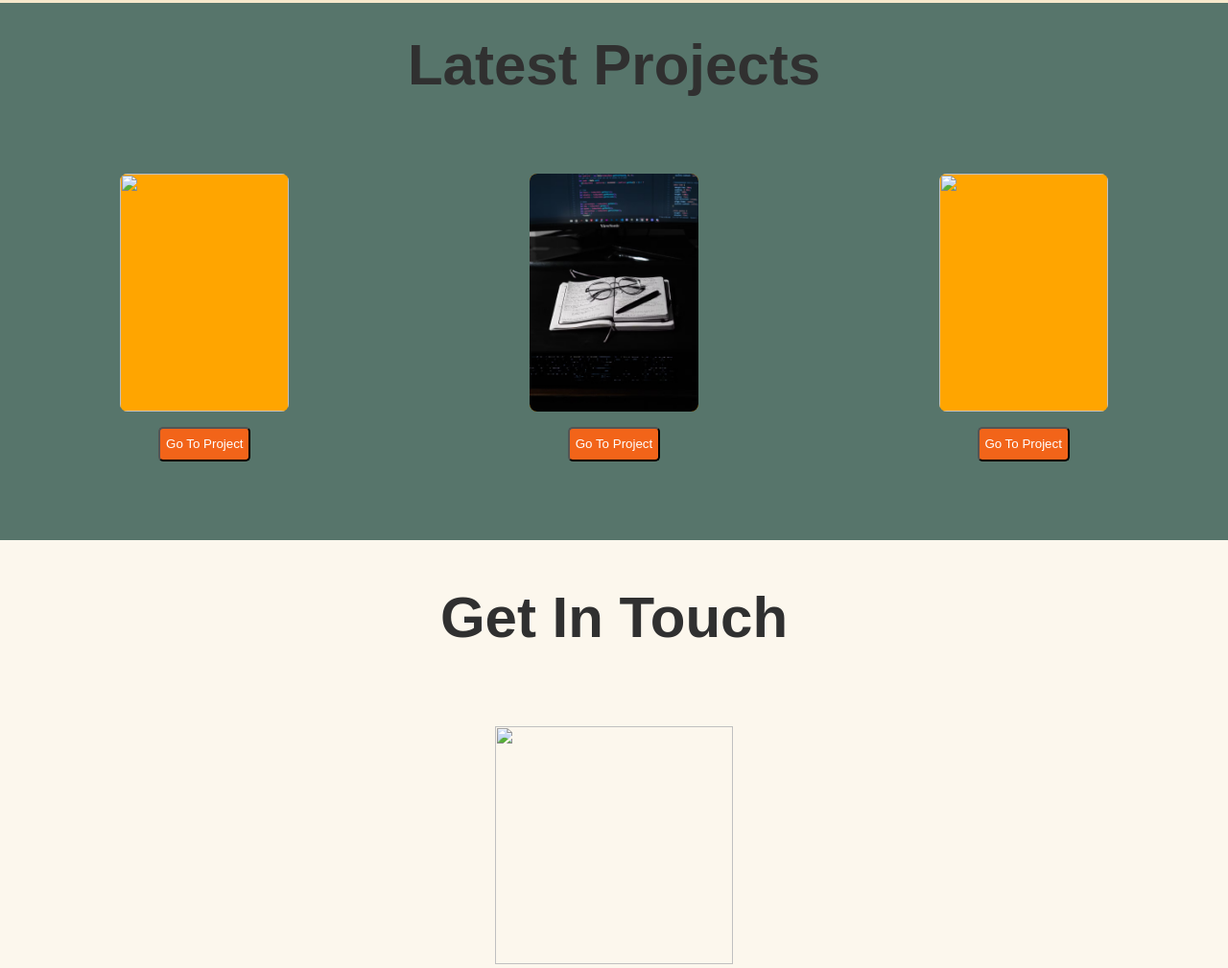
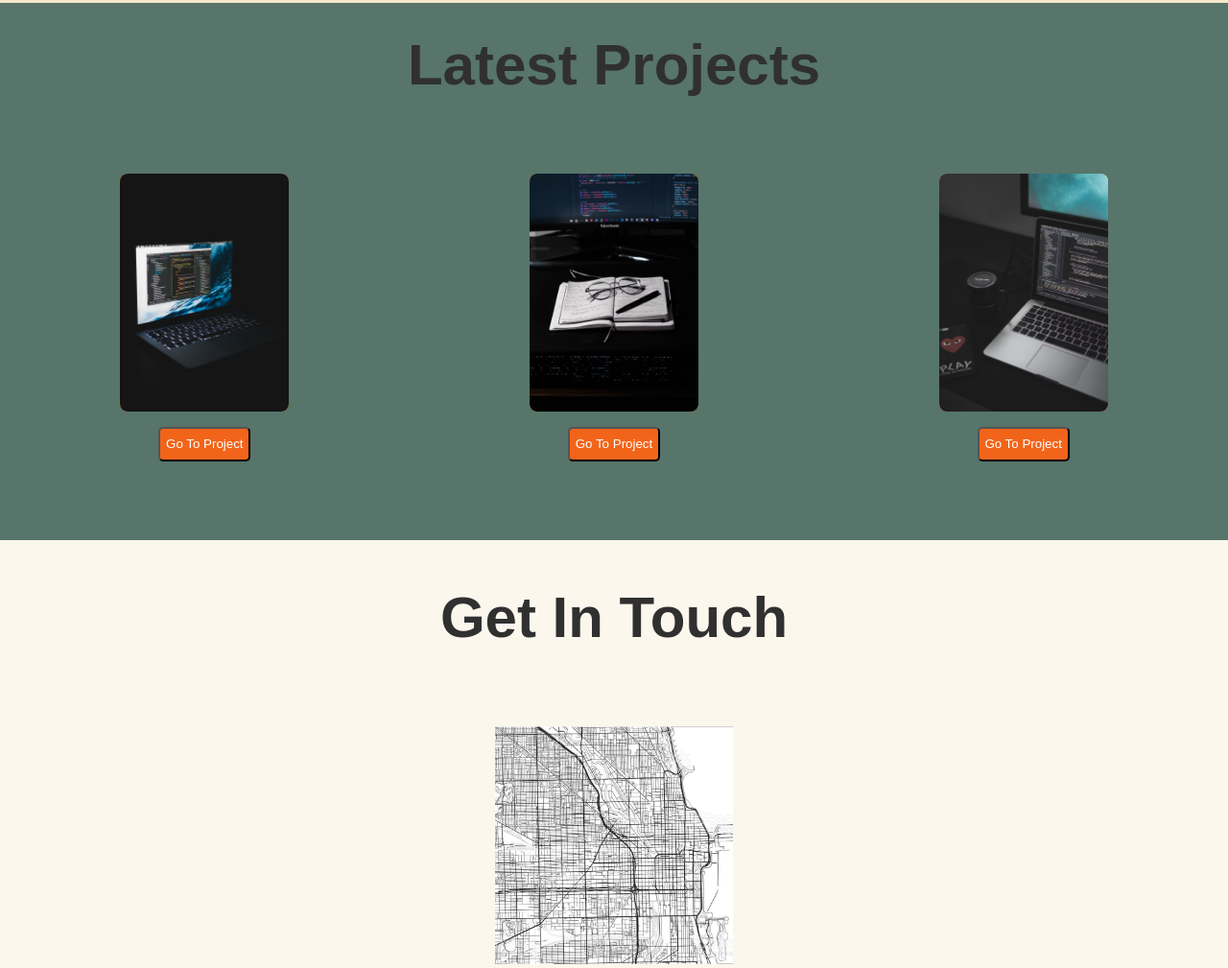
Before and after one commit to oscvrhrr/client-website, a plain HTML site: page index.html in a window 1280 px wide. Shown: the part 1549-2558 px from the top of the page at 96% size. Drawn offline with Linux system fonts and the light colour scheme.

Commit message:
linked stylesheets

```diff
--- a/index.html
+++ b/index.html
@@ -5,7 +5,7 @@
         <meta charset="UTF-8">
         <meta name="viewport" content="width=device-width, initial-scale=1.0">
         <title> Oscar Herrera </title>
-        <link rel="stylesheet" href="/styles.css" />
+        <link rel="stylesheet" href="styles.css" />
 
     </head>
 
@@ -110,7 +110,7 @@
             <h2 class="section--title section--title__projects">Latest Projects</h2>
             <div class="project-flex">
                 <div>
-                    <div class="project--container"><img class="image--project" src="./img/holder 1.png"></div>
+                    <div class="project--container"><img class="image--project" src="./img/holder1.png"></div>
                     <a><button class="button--project">Go To Project</button></a>
 
                 </div>
@@ -122,7 +122,7 @@
                 </div>
 
                 <div>
-                    <div class="project--container"><img class="image--project" src="./img/holder 3.png"></div>
+                    <div class="project--container"><img class="image--project" src="./img/holder3.png"></div>
                     <a><button class="button--project">Go To Project</button></a>
 
                 </div>
@@ -135,7 +135,7 @@
         <!-- CONTACT ME-->
         <section class="contact-me">
             <h2 class="section--title__contact">Get In Touch</h2>
-            <div class="container--map"><img class="image--map" src="./img/map contact.jpeg"></div>
+            <div class="container--map"><img class="image--map" src="./img/mapcontact.jpeg"></div>
             <h3 class="section--subtitle__title">CONTACT ME</h3>
             <form>
                 <div class="form-container">
```
